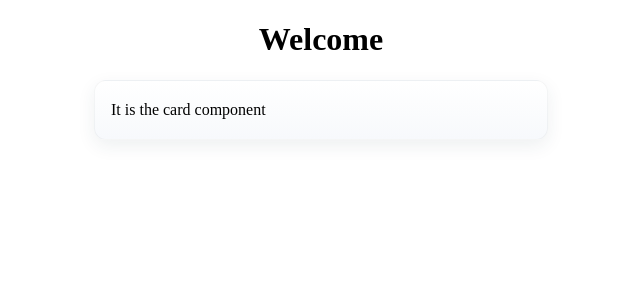
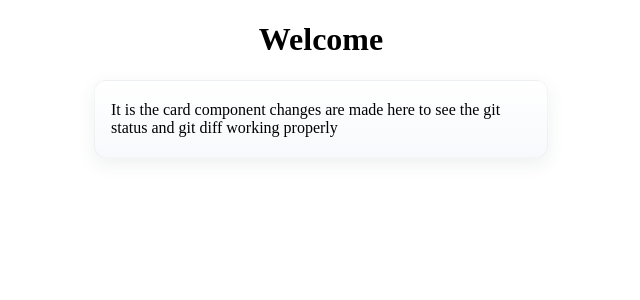
Before and after one commit to gunjanrathore02/git-repo, a React (Vite) app in the folder setup/: page / in a window 1280 px wide. Shown: the top 300 px of the page, without its empty margins (319-959 px from the left). Built offline with nearby package versions, Linux system fonts and the light colour scheme.

Commit message:
rebasign

```diff
--- a/setup/src/components/Card.jsx
+++ b/setup/src/components/Card.jsx
@@ -5,6 +5,7 @@ const Card = ({ title = 'Card Title', children = 'This is an example card. Repla
 	return (
 		<div className="card" role="article" aria-label={title}>
 			It is the card component
+			changes are made here to see the git status and git diff working properly
 		</div>
 	);
 };
```
